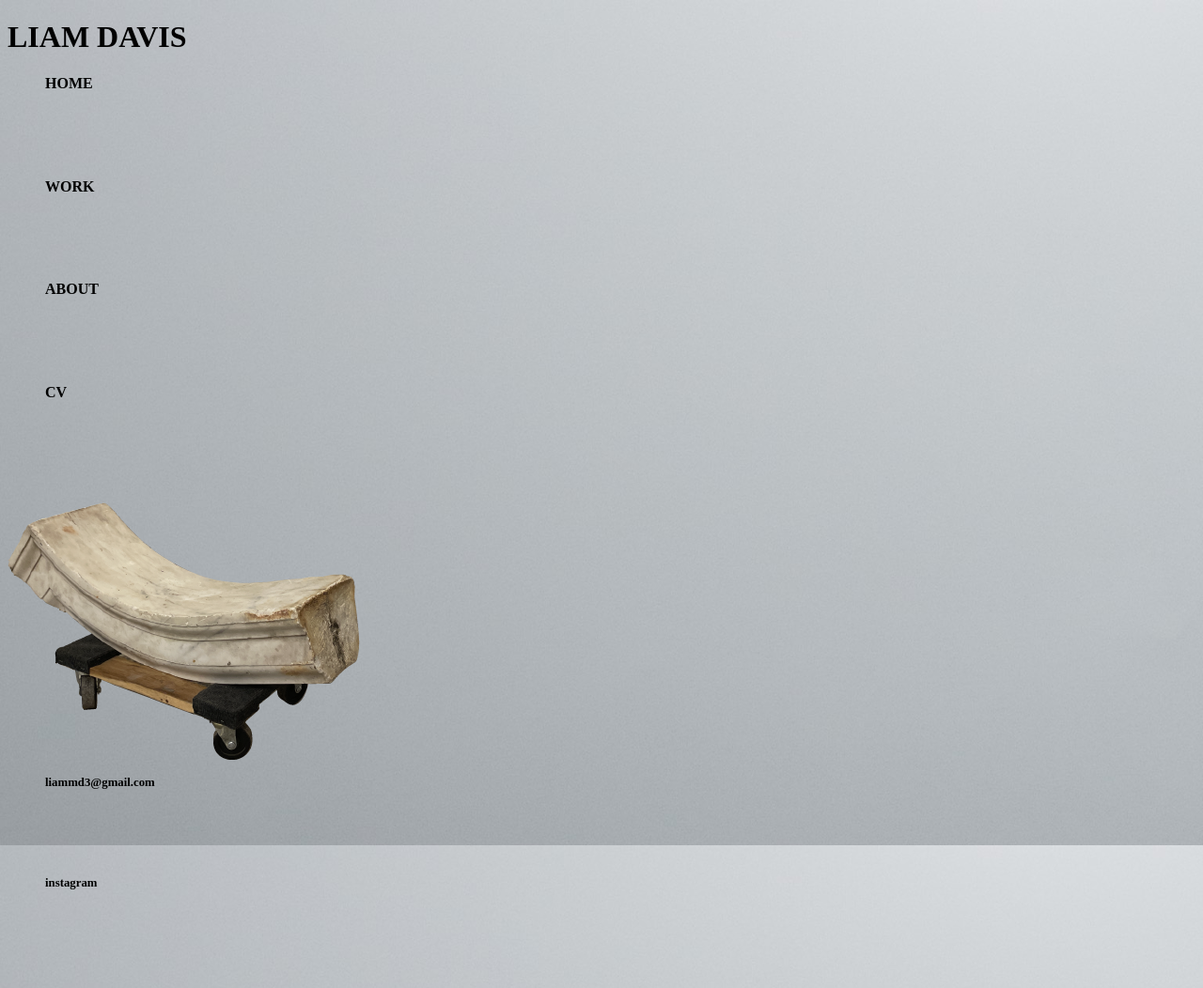
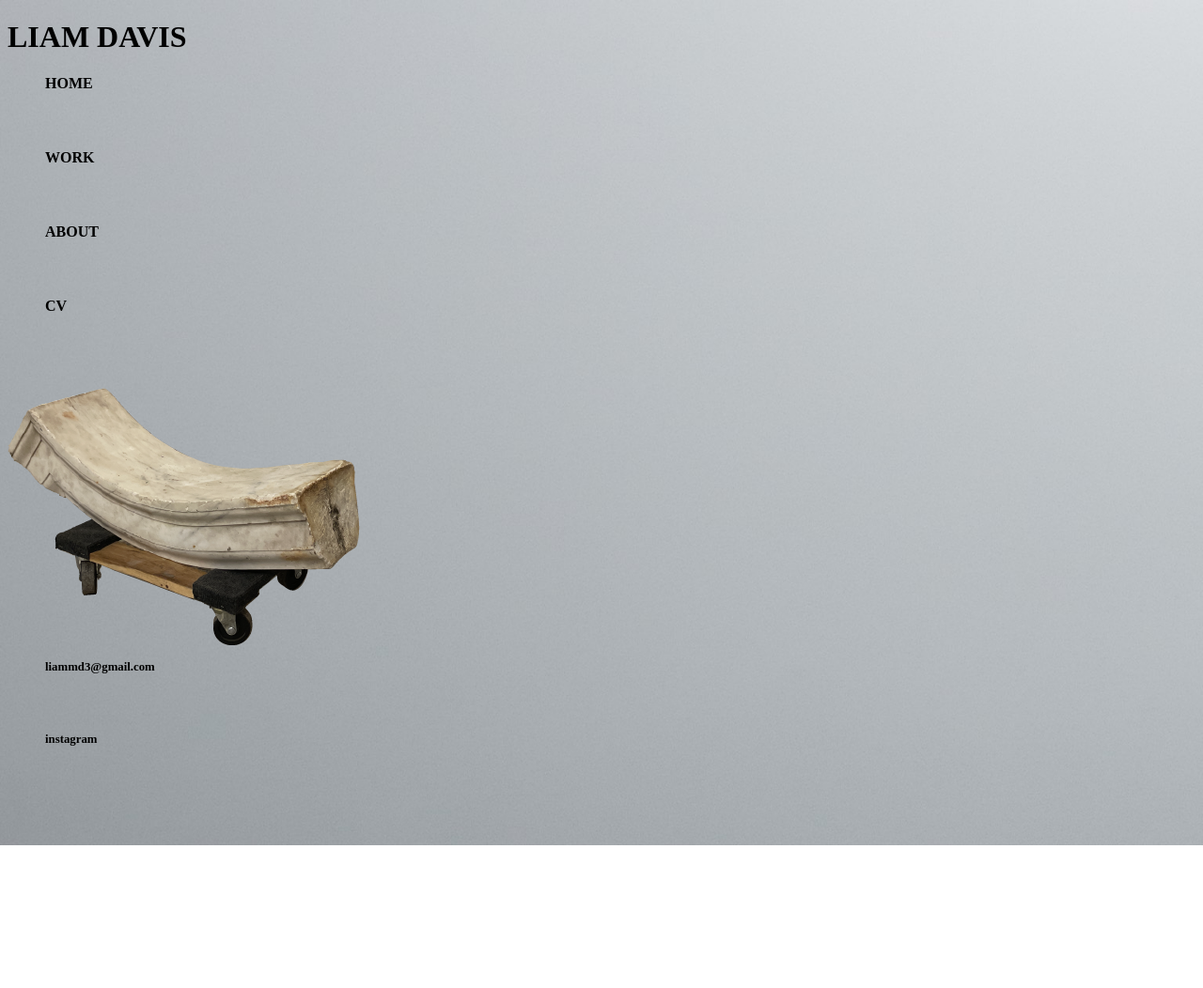
Before and after one commit to liammdavis/liammdavis.github.io, a Jekyll site: the page built from index.html, in a window 1280 px wide. Shown: the whole page at 94% size. Built offline with Jekyll 4.4.1, drawn with Linux system fonts in a browser that asks for light colours; after the commit the page ends 900 px from its top, so only the background shows below that.

Commit message:
Update main.css

```diff
--- a/css/main.css
+++ b/css/main.css
@@ -14,7 +14,7 @@ nav ul, footer ul {
 nav ul li, footer ul li {
     display: block;
     list-style: none;
-    padding-bottom: 7.5%;
+    padding-bottom: 5%;
     font-size: 1em;
 }
 
```
